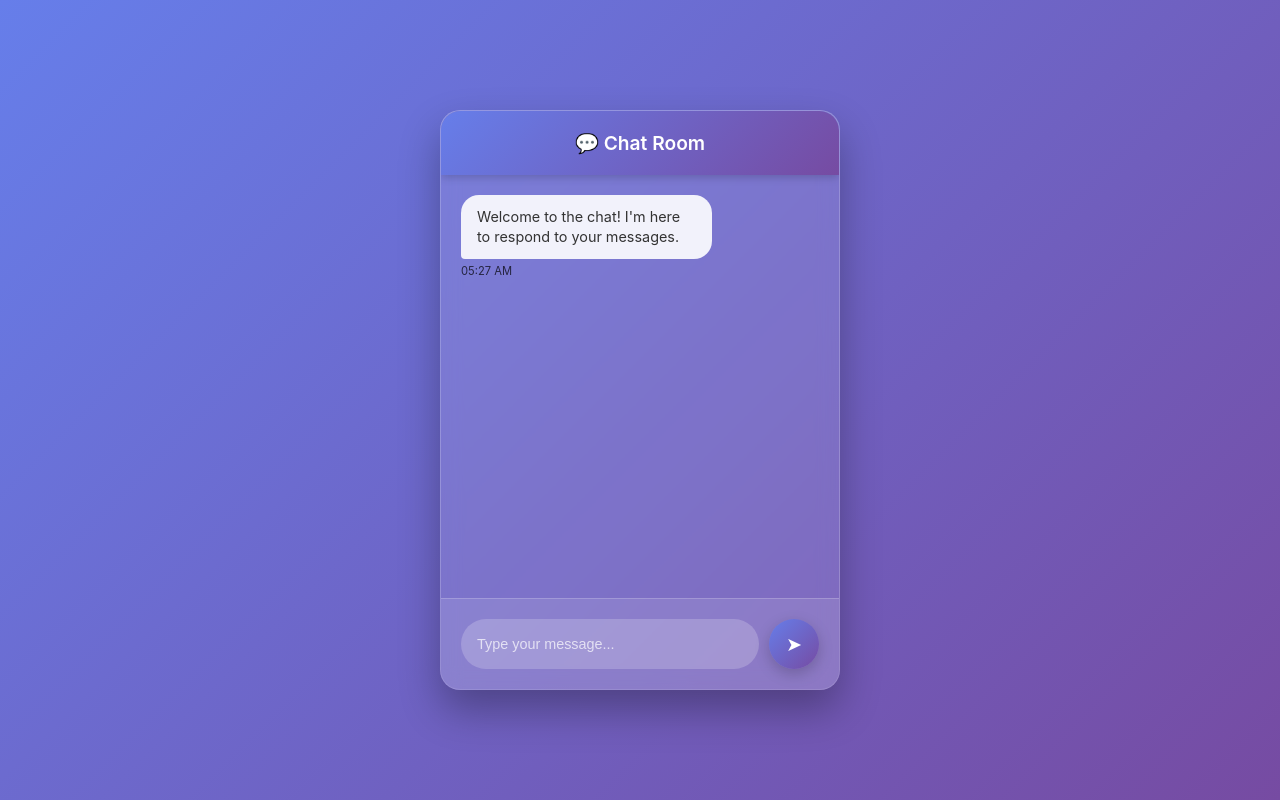
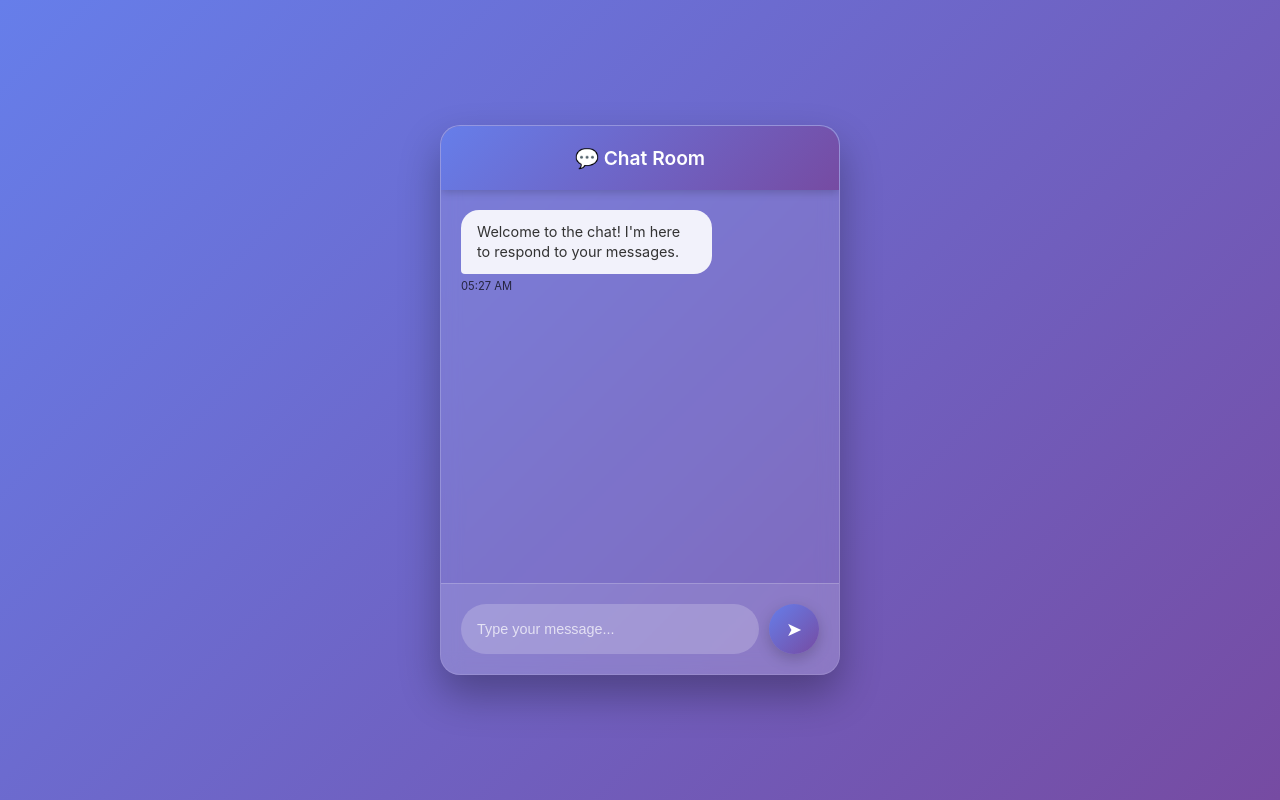
Before and after one commit to zeel1409/Chat-App, a plain HTML site: page index.html in a window 1280 px wide. Drawn offline with Linux system fonts and the light colour scheme.

Commit message:
Update style.css

```diff
--- a/style.css
+++ b/style.css
@@ -16,7 +16,7 @@
 
         .chat-container {
             width: 400px;
-            height: 580px;
+            height: 550px;
             background: rgba(255, 255, 255, 0.1);
             backdrop-filter: blur(10px);
             border-radius: 20px;
```
